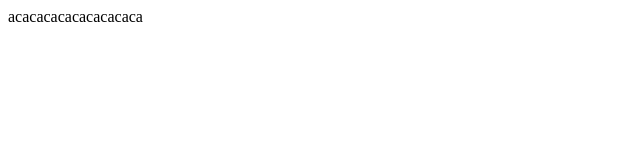
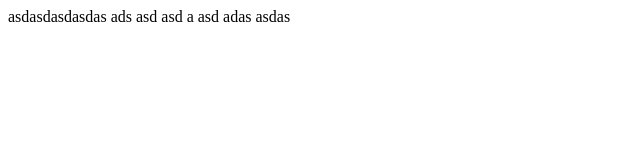
Before and after one commit to Steve12-04/Prueba1, a plain HTML site: page index.html in a window 1280 px wide. Shown: the whole page, without its empty margins (0-640 px from the left). Drawn offline with Linux system fonts and the light colour scheme.

Commit message:
nuevo archivo

```diff
--- a/index.html
+++ b/index.html
@@ -7,6 +7,6 @@
     <title>Doianat</title>
 </head>
 <body>
-    acacacacacacacacaca
+    asdasdasdasdas ads asd asd a  asd adas asdas
 </body>
 </html>
```
